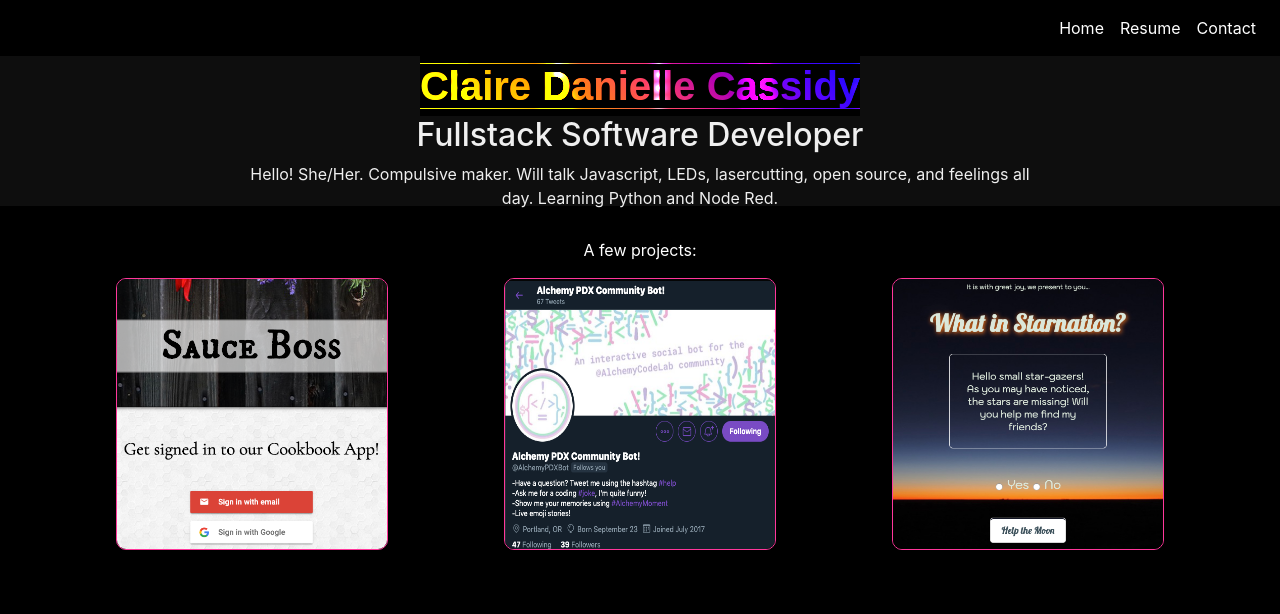
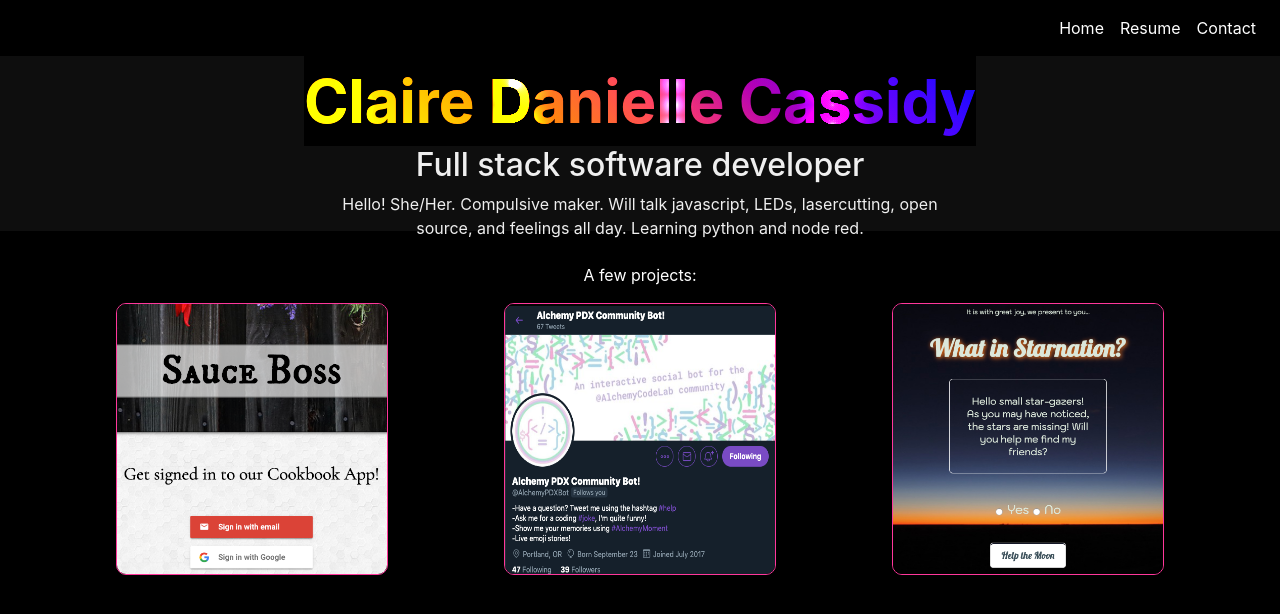
Before and after one commit to SlumberParty/Portfolio-Page, a React (Create React App) app: page / in a window 1280 px wide. Shown: the top 614 px of the page. Built offline with nearby package versions, Linux system fonts and the light colour scheme.

Commit message:
edit jumbo

```diff
--- a/src/components/Jumbotron.js
+++ b/src/components/Jumbotron.js
@@ -11,7 +11,7 @@ const Styles = styled.div`
     padding-bottom: 0px;
     text-align: center;
     color: #efefef;
-    height: 150px;
+    height: 175px;
     position: relative;
     z-index: -2;
   }
@@ -34,19 +34,19 @@ const Jumbotron = () => {
         <div className="overlay"></div>
         <Container>
           <div className="neon">
-            <span className="text">Claire Danielle Cassidy</span>
+            <span className="name">Claire Danielle Cassidy</span>
             <span className="gradient"></span>
             <span className="spotlight"></span>
           </div>
-          <h2>Fullstack Software Developer</h2>
-          <p>Hello! She/Her. Compulsive maker. Will talk Javascript,
+          <h2>Full stack software developer</h2>
+          <p className="intro">Hello! She/Her. Compulsive maker. Will talk javascript,
             LEDs, lasercutting, open source, and feelings all day.
-            Learning Python and Node Red. </p>
-        </Container>
+            Learning python and node red. </p>
+          </Container>
       </Jumbo>
     </Styles>
 
-   );
-  }
+);
+}
 
   export default Jumbotron;
--- a/src/components/jumbotron.css
+++ b/src/components/jumbotron.css
@@ -1,7 +1,7 @@
- p {
+.intro {
   text-align: center;
-  padding-left: 10em;
-  padding-right: 10em;
+  padding-left: 15em;
+  padding-right: 15em;
 }
 
 h3 {
@@ -15,20 +15,18 @@ h3 {
   margin: auto;
 }
 
-.text {
+.name {
   background-color: black;
-  margin-top: 150%;
-  font-size: 40px;
+  font-size: 60px;
   font-weight: bold;
-  font-family: sans-serif;
   position: relative;
   user-select: none;
 }
 
 .gradient {
   position: absolute;
-  border-top: 7px solid black;
-  border-bottom: 7px solid black;
+  border-top: 9px solid black;
+  border-bottom: 10px solid black;
   background: linear-gradient(45deg, gold, rgb(255, 102, 0), purple, rgb(6, 6, 245));
   top: 0;
   left: 0;
```
